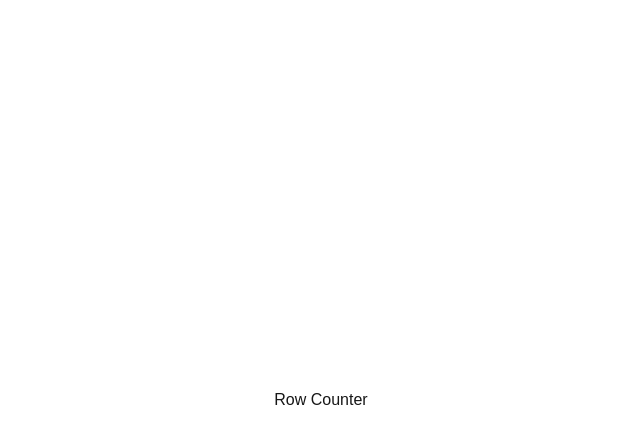
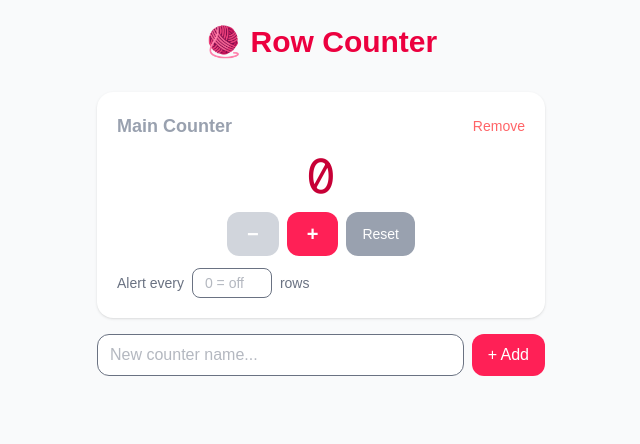
Before and after one commit to meti-guda/knit-forge, a Next.js app in the folder knit-forge/: page /row-counter in a window 1280 px wide. Shown: the top 444 px of the page, without its empty margins (319-959 px from the left). Built offline with nearby package versions, Linux system fonts and the light colour scheme.

Commit message:
feat(mod-1): row counter with modal notifications and localStorage persistence

```diff
--- a/knit-forge/app/row-counter/page.tsx
+++ b/knit-forge/app/row-counter/page.tsx
@@ -1,7 +1,201 @@
+"use client";
+
+import { useState, useEffect } from "react";
+
+type Counter = {
+     id: number;
+     name: string;
+     count: number;
+     alertEvery: number;
+};
+
+type ModalState = {
+     visible: boolean;
+     message: string;
+};
+
+const DEFAULT_COUNTERS: Counter[] = [
+     { id: 1, name: "Main Counter", count: 0, alertEvery: 0 },
+];
+
 export default function RowCounterPage() {
+     const [mounted, setMounted] = useState(false);
+     const [counters, setCounters] = useState<Counter[]>(DEFAULT_COUNTERS);
+     const [newName, setNewName] = useState("");
+     const [modal, setModal] = useState<ModalState>({ visible: false, message: "" });
+
+     // After mount, load from localStorage
+     useEffect(() => {
+          const saved = localStorage.getItem("knitforge-counters");
+          if (saved) {
+               setCounters(JSON.parse(saved));
+          }
+          setMounted(true);
+     }, []);
+
+     // Persist to localStorage on every change (only after mount)
+     useEffect(() => {
+          if (!mounted) return;
+          localStorage.setItem("knitforge-counters", JSON.stringify(counters));
+     }, [counters, mounted]);
+
+     const showModal = (message: string) => {
+          setModal({ visible: true, message });
+     };
+
+     const closeModal = () => {
+          setModal({ visible: false, message: "" });
+     };
+
+     const increment = (id: number) => {
+          setCounters((prev) =>
+               prev.map((c) => {
+                    if (c.id !== id) return c;
+                    const next = c.count + 1;
+                    if (c.alertEvery > 0 && next % c.alertEvery === 0) {
+                         showModal(`🧶 ${c.name}: reached row ${next}!`);
+                    }
+                    return { ...c, count: next };
+               })
+          );
+     };
+
+     const decrement = (id: number) => {
+          setCounters((prev) =>
+               prev.map((c) =>
+                    c.id === id ? { ...c, count: Math.max(0, c.count - 1) } : c
+               )
+          );
+     };
+
+     const reset = (id: number) => {
+          setCounters((prev) =>
+               prev.map((c) => (c.id === id ? { ...c, count: 0 } : c))
+          );
+     };
+
+     const remove = (id: number) => {
+          setCounters((prev) => prev.filter((c) => c.id !== id));
+     };
+
+     const addCounter = () => {
+          const name = newName.trim() || `Counter ${counters.length + 1}`;
+          setCounters((prev) => [
+               ...prev,
+               { id: Date.now(), name, count: 0, alertEvery: 0 },
+          ]);
+          setNewName("");
+     };
+
+     const setAlert = (id: number, value: string) => {
+          setCounters((prev) =>
+               prev.map((c) =>
+                    c.id === id ? { ...c, alertEvery: parseInt(value) || 0 } : c
+               )
+          );
+     };
+
+     if (!mounted) {
+          return (
+               <main className="min-h-screen bg-gray-50 flex items-center justify-center">
+                    <p className="text-gray-400">Loading...</p>
+               </main>
+          );
+     }
+
      return (
-          <main className="min-h-screen flex items-center justify-center">
-               <h1>Row Counter</h1>
+          <main className="min-h-screen bg-gray-50 p-6">
+               <h1 className="text-3xl font-bold text-center mb-8 text-rose-600">
+                    🧶 Row Counter
+               </h1>
+
+               <div className="max-w-md mx-auto space-y-4">
+                    {counters.map((c) => (
+                         <div
+                              key={c.id}
+                              className="bg-white rounded-2xl shadow p-5 space-y-3"
+                         >
+                              <div className="flex justify-between items-center">
+                                   <h2 className="text-lg font-semibold text-gray-400">{c.name}</h2>
+                                   <button
+                                        onClick={() => remove(c.id)}
+                                        className="text-red-400 text-sm hover:text-red-600"
+                                   >
+                                        Remove
+                                   </button>
+                              </div>
+
+                              <p className="text-5xl font-mono text-center text-rose-700">
+                                   {c.count}
+                              </p>
+
+                              <div className="flex gap-2 justify-center">
+                                   <button
+                                        onClick={() => decrement(c.id)}
+                                        className="text-white bg-gray-300 px-5 py-2 rounded-xl text-xl font-bold hover:bg-gray-400"
+                                   >
+                                        −
+                                   </button>
+                                   <button
+                                        onClick={() => increment(c.id)}
+                                        className="bg-rose-500 text-white px-5 py-2 rounded-xl text-xl font-bold hover:bg-rose-600"
+                                   >
+                                        +
+                                   </button>
+                                   <button
+                                        onClick={() => reset(c.id)}
+                                        className="text-white bg-gray-400 px-4 py-2 rounded-xl text-sm hover:bg-gray-500"
+                                   >
+                                        Reset
+                                   </button>
+                              </div>
+
+                              <div className="flex items-center gap-2 text-sm text-gray-500">
+                                   <span>Alert every</span>
+                                   <input
+                                        type="number"
+                                        min={0}
+                                        value={c.alertEvery || ""}
+                                        onChange={(e) => setAlert(c.id, e.target.value)}
+                                        placeholder="0 = off"
+                                        className="border rounded-lg w-20 px-2 py-1 text-center"
+                                   />
+                                   <span>rows</span>
+                              </div>
+                         </div>
+                    ))}
+
+                    <div className="flex gap-2">
+                         <input
+                              type="text"
+                              value={newName}
+                              onChange={(e) => setNewName(e.target.value)}
+                              placeholder="New counter name..."
+                              className="border bg-white text-gray-500 rounded-xl px-3 py-2 flex-1"
+                         />
+                         <button
+                              onClick={addCounter}
+                              className="bg-rose-500 text-white px-4 py-2 rounded-xl hover:bg-rose-600"
+                         >
+                              + Add
+                         </button>
+                    </div>
+               </div>
+
+               {/* Modal notification */}
+               {modal.visible && (
+                    <div className="fixed inset-0 bg-black/40 flex items-center justify-center z-50">
+                         <div className="bg-white rounded-2xl shadow-xl p-8 max-w-sm w-full mx-4 text-center space-y-4">
+                              <p className="text-xl font-semibold text-rose-700">{modal.message}</p>
+                              <button
+                                   onClick={closeModal}
+                                   className="bg-rose-500 text-white px-6 py-2 rounded-xl hover:bg-rose-600"
+                              >
+                                   OK, keep going!
+                              </button>
+                         </div>
+                    </div>
+               )}
           </main>
      );
 }
```
